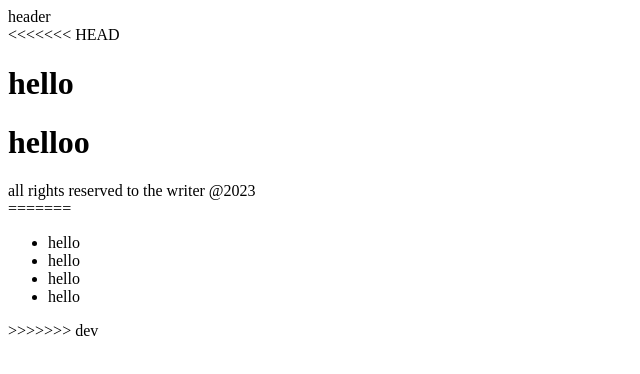
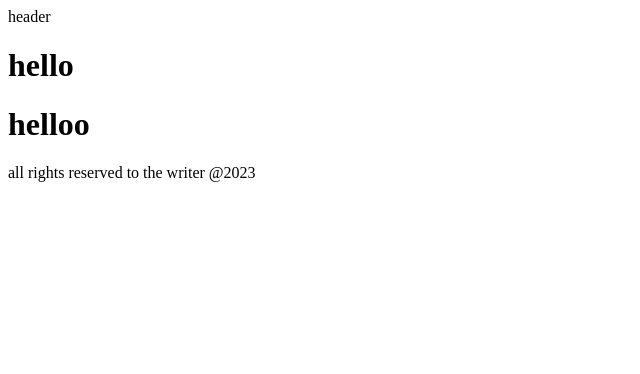
Before and after one commit to maiannka/git-project-1, a plain HTML site: page index.html in a window 1280 px wide. Shown: the whole page, without its empty margins (0-640 px from the left). Drawn offline with Linux system fonts and the light colour scheme.

Commit message:
dvjbdvvb

```diff
--- a/index.html
+++ b/index.html
@@ -9,7 +9,6 @@
     <header>
         header
     </header>
-<<<<<<< HEAD
     <div class="slider">
         <h1>hello</h1>
         <h1>helloo</h1>
@@ -17,15 +16,5 @@
     <footer>
         all rights  reserved to the writer @2023
     </footer>
-=======
-    <nav>
-        <ul>
-            <li>hello</li>
-            <li>hello</li>
-            <li>hello</li>
-            <li>hello</li>
-        </ul>
-    </nav>
->>>>>>> dev
 </body>
 </html>
```
